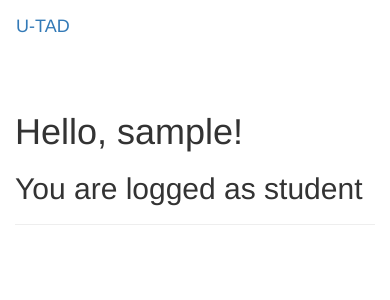
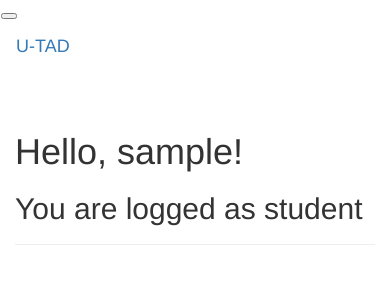
Before and after one commit to danielrello/aulavirtual, a Flask app: page /board/ in a window 390 px wide. Shown: the top 300 px of the page. Run offline with Flask 2, Linux system fonts and the light colour scheme; the visitor is signed in with stand-in values (Sample User, id 1); data comes from the database, SQL or seed files in the repository; data that the repository does not hold is empty; some libraries are stand-ins or nearby versions.

Commit message:
Added Responsive Menu

```diff
--- a/templates/base.html
+++ b/templates/base.html
@@ -16,11 +16,13 @@
 {% block body %}
   {% block navbar %}
     <nav class="navbar navbar-expand-sm navbar-light bg-light">
-      <div class="container-fluid">
+        <button class="navbar-toggler" type="button" data-toggle="collapse" data-target="#navbarSupportedContent" aria-controls="navbarSupportedContent" aria-expanded="false" aria-label="Toggle navigation">
+            <span class="navbar-toggler-icon"></span>
+        </button>
         <div class="navbar-header">
           <a class="navbar-brand" href="/">U-TAD</a>
         </div>
-          <div class="collapse navbar-collapse" id="navbarText">
+          <div class="collapse navbar-collapse" id="navbarSupportedContent"">
             <ul class="nav navbar-nav justify-content-around me-auto mb-2 mb-lg-0">
             {% if current_user.is_authenticated %}
                   <li class="nav-item"><a class="nav-link {% if module=='home' %}{{ "active" }}{% else %}{% endif %}" href="/">Home</a></li>
@@ -43,7 +45,6 @@
                 <li class="nav-item nav-"> <a class="nav-link" href={{url_for('logout')}}>Logout</a></li>
             {% endif %}
             </ul>
-        </div>
       </div>
     </nav>
     {% endblock %}
```
